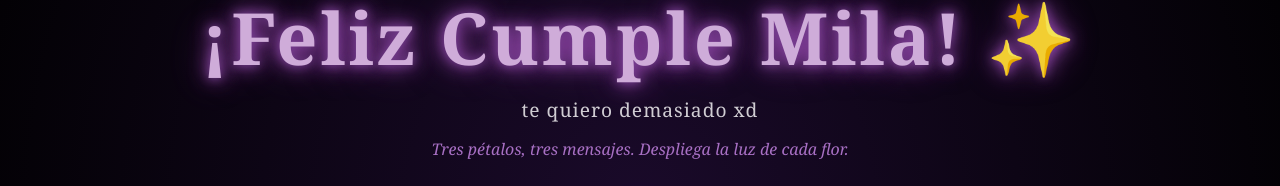
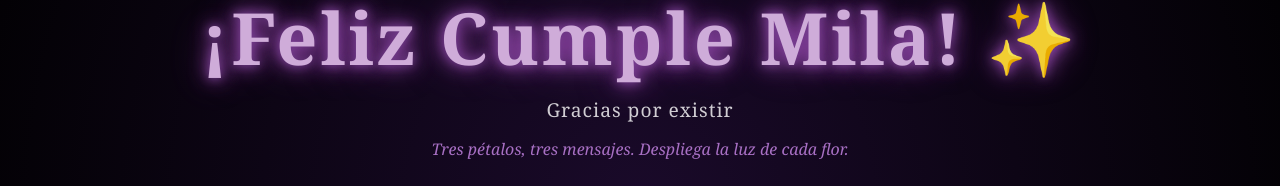
Before and after one commit to Moxxie369/joyeux_anniversaire_mila, a plain HTML site: page index.html in a window 1280 px wide. Shown: the part 196-382 px from the top of the page. Drawn offline with Linux system fonts and the light colour scheme.

Commit message:
Update index.html

```diff
--- a/index.html
+++ b/index.html
@@ -199,7 +199,7 @@
 
     <div class="titulo-container">
         <div class="titulo-principal">¡Feliz Cumple Mila! ✨</div>
-        <div class="subtitulo-pequeno">te quiero demasiado xd</div>
+        <div class="subtitulo-pequeno">Gracias por existir</div>
         <div style="font-size: 1em; color: #a870c4; margin-top: 15px; font-style: italic;">
         Tres pétalos, tres mensajes. Despliega la luz de cada flor.
     </div>
@@ -323,4 +323,5 @@ Quiero que logres todo lo que esperas. Que la vida te regale la belleza, la paz
     </script>
 
 </body>
+
 </html>
```
